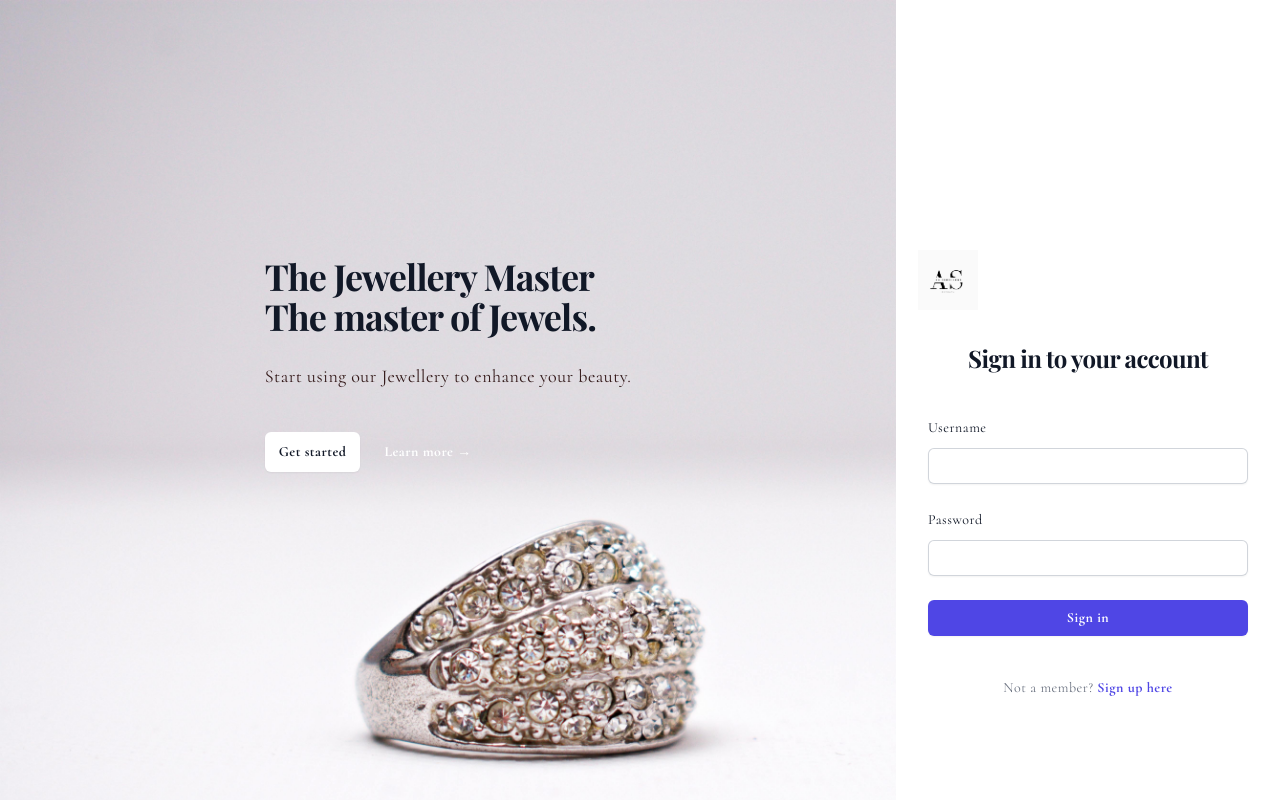
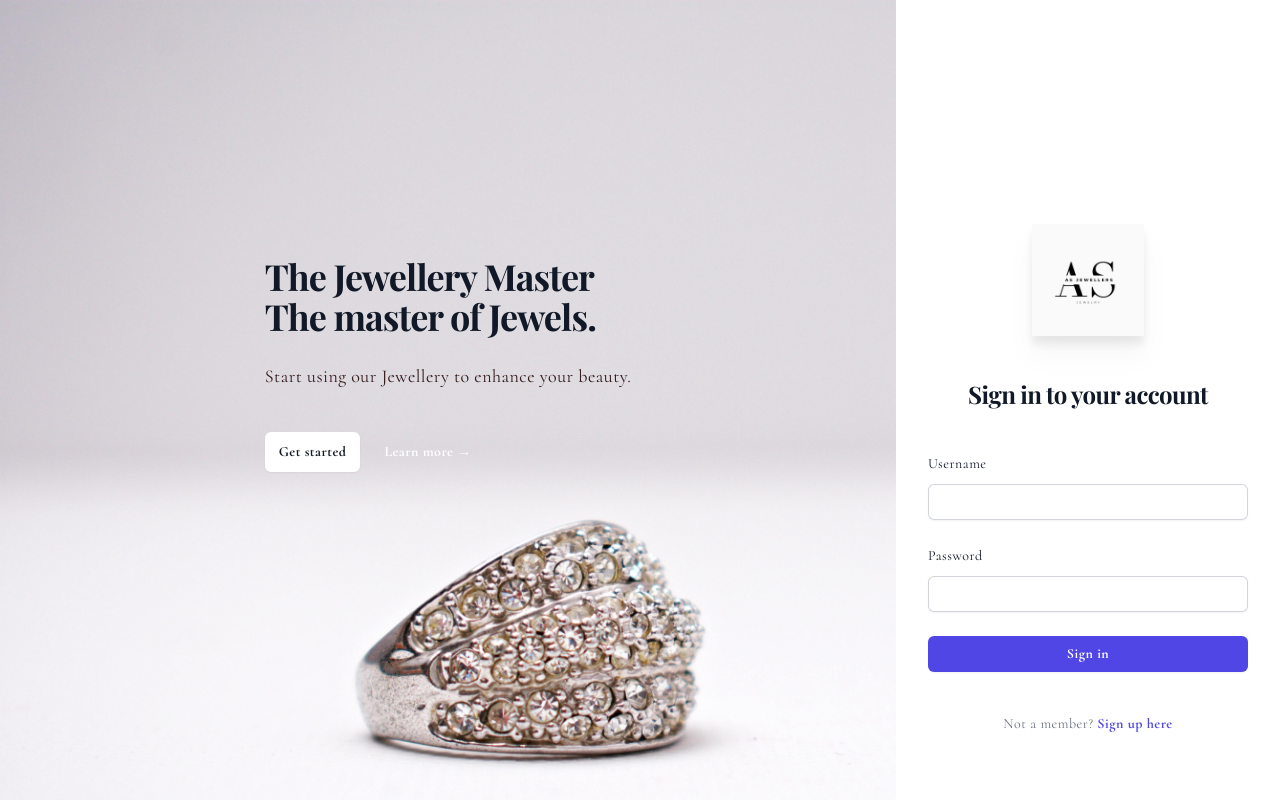
Before and after one commit to Tarunbir003/AS-Jewels, a React (Vite) app in the folder jewellery-frontend/: page /login in a window 1280 px wide. Shown: the top 800 px of the page. Built offline with nearby package versions, Linux system fonts and the light colour scheme.

Commit message:
Update Login.jsx

```diff
--- a/jewellery-frontend/src/components/Auth/Login.jsx
+++ b/jewellery-frontend/src/components/Auth/Login.jsx
@@ -42,11 +42,15 @@ const Login = () => {
       <App_info />
       <div className="flex min-h-screen items-center bg-white min-w-8 max-w-96 flex-1 flex-col justify-center px-6 py-12 lg:px-8 scale-99">
         <div className="sm:mx-auto sm:w-full sm:max-w-sm">
-          <a href="/" className="text-2xl font-bold text-gray-900 flex items-center">
-              <span className="sr-only">Your Logo</span>
-              <img className="h-10 w-auto mr-2 scale-150" src="/logo.png" alt="Logo" />
-              <h3 className="text-xl font-mono"></h3>
-            </a>
+          <div className="flex justify-center items-center mb-6">
+  <a href="/">
+    <img
+      className="h-28 w-auto drop-shadow-xl"
+      src="/logo.png"
+      alt="AS Jewels Logo"
+    />
+  </a>
+</div>
           <h2 className="mt-10 text-center text-2xl font-bold leading-9 tracking-tight text-gray-900">
             Sign in to your account
           </h2>
```
